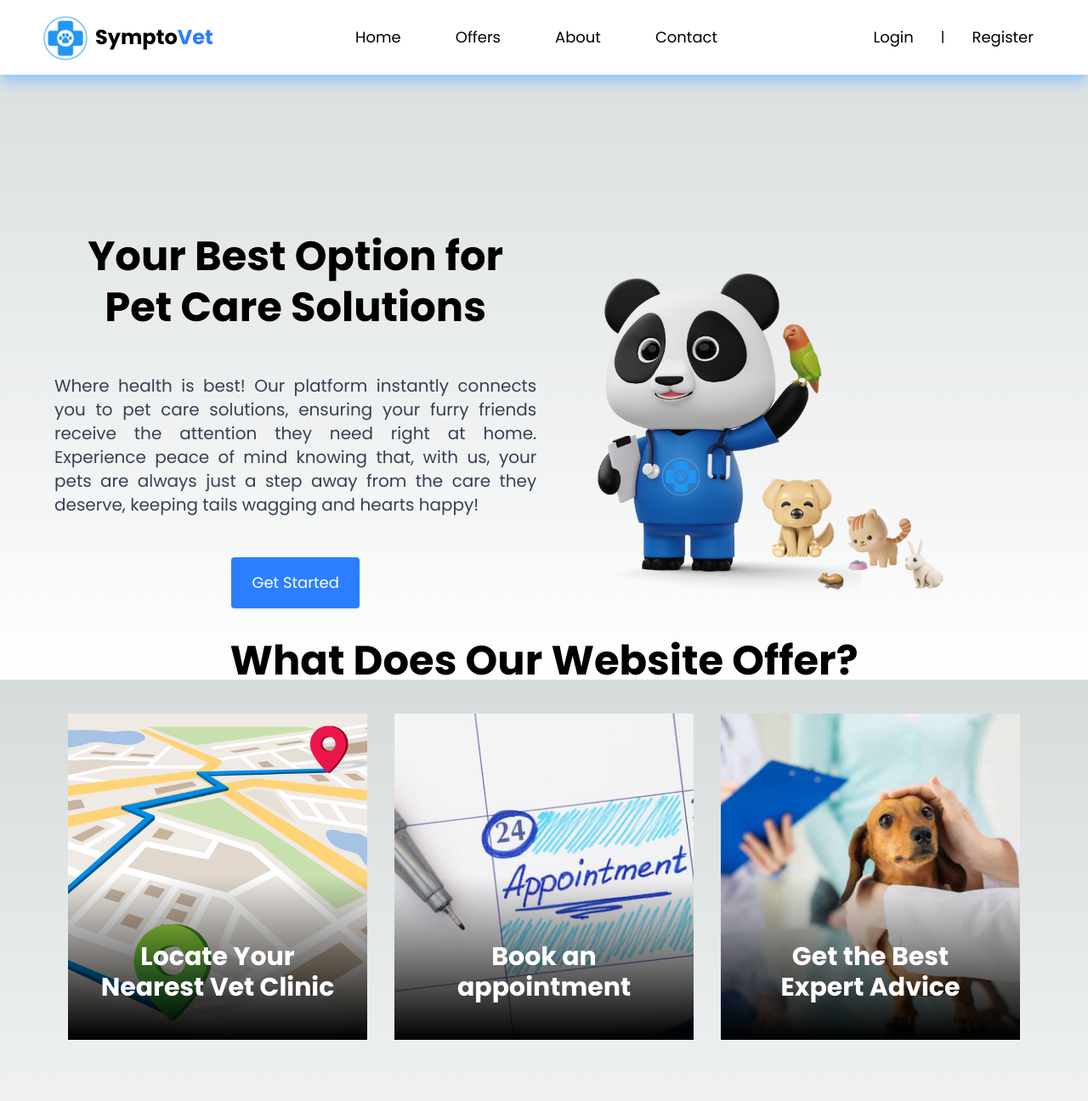
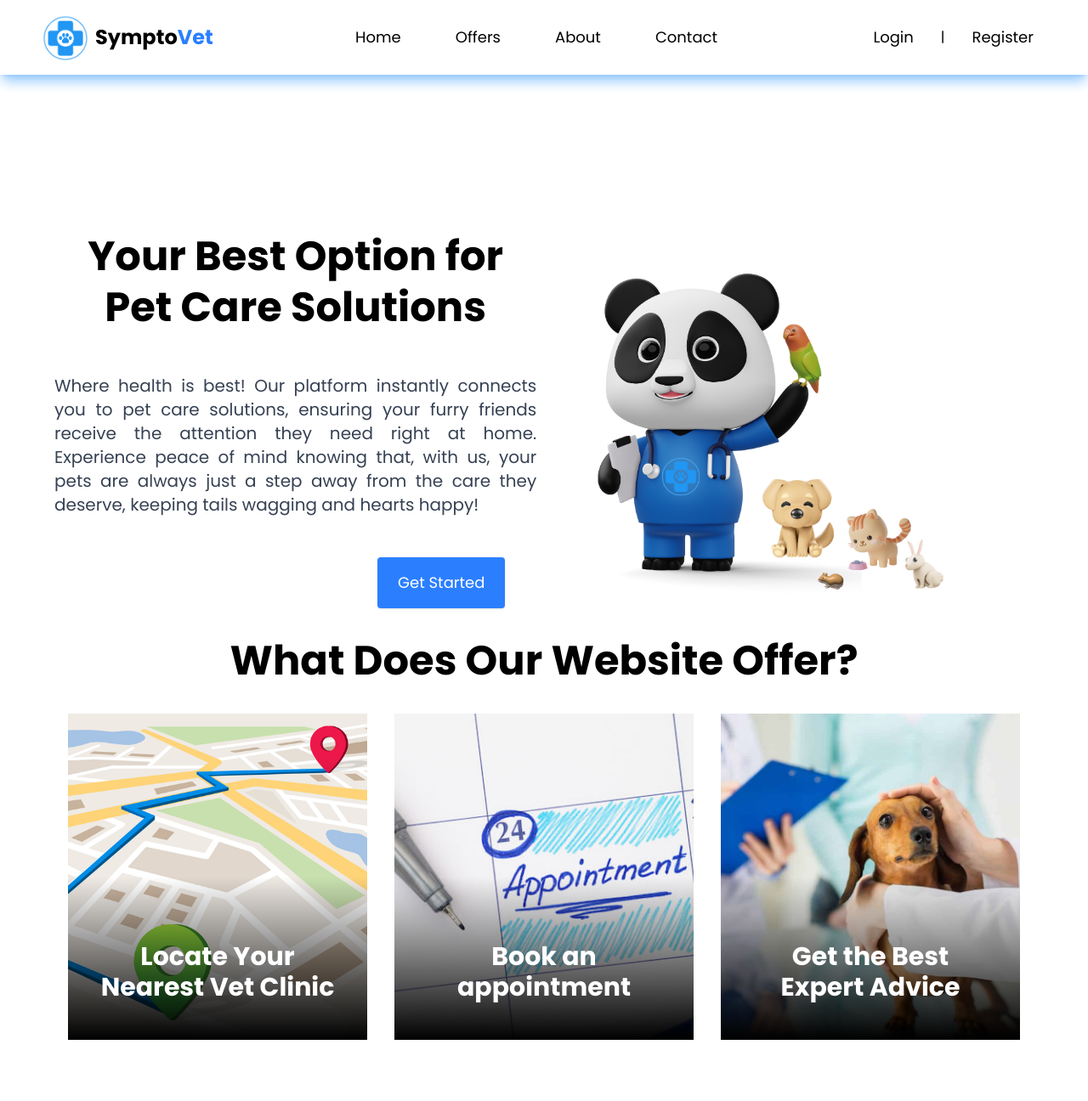
Before and after one commit to itsroorooo/SymptomsBasedReferralVetClinic, a Next.js app: page / in a window 1280 px wide. Shown: the top 1296 px of the page at 85% size. Built offline with nearby package versions, Linux system fonts and the light colour scheme.

Commit message:
fix all body into white

```diff
--- a/app/components/landing/HomeSection.jsx
+++ b/app/components/landing/HomeSection.jsx
@@ -6,7 +6,7 @@ export default function HomeSection() {
   return (
     <section
       id="home"
-      className="flex flex-col md:flex-row items-center max-w-full mx-auto px-6 md:px-16 pt-18 space-y-4 md:space-y-6 md:space-x-4 translate-y-10 transition-all duration-700 ease-out scroll-trigger"
+      className="bg-white flex flex-col md:flex-row items-center max-w-full mx-auto px-6 md:px-16 pt-18 space-y-4 md:space-y-6 md:space-x-4 translate-y-10 transition-all duration-700 ease-out scroll-trigger"
     >
       {/* Content */}
       <div className="md:w-1/2 lg:w-1/2 mt-40 text-center md:text-left">
@@ -23,7 +23,7 @@ export default function HomeSection() {
         </p>
 
         {/* Get Started Button */}
-        <div className="mt-6 flex justify-center transition ease-in-out delay-100 hover:translate-y-1 hover:scale-110">
+        <div className="mt-6 ml-95 flex justify-center md:justify-start transition ease-in-out delay-100 hover:translate-y-1 hover:scale-110">
           <a
             href="#"
             className="text-lg bg-blue-500 hover:bg-black text-white px-6 py-4 rounded shadow"
@@ -33,8 +33,8 @@ export default function HomeSection() {
         </div>
       </div>
 
-      {/* Image */}
-      <div className="md:w-1/2 flex justify-center items-center px-6 md:px-12 pt-8 translate-y-10 transition-all duration-700 ease-out scroll-trigger">
+      {/* Image - hidden on small screens, visible from md breakpoint up */}
+      <div className="hidden md:block md:w-1/2 flex justify-center items-center px-6 md:px-12 pt-8 translate-y-10 transition-all duration-700 ease-out scroll-trigger">
         <Image
           src="/image/panda.png"
           width={900}
--- a/app/components/landing/OfferSection.jsx
+++ b/app/components/landing/OfferSection.jsx
@@ -6,7 +6,7 @@ export default function OffersSection() {
   return (
     <section
       id="offers"
-      className="mx-auto py-8 px-6 md:px-20 scroll-smooth md:scroll-auto"
+      className="mx-auto py-8 px-6 md:px-20 scroll-smooth md:scroll-auto bg-white"
     >
       <h2 className="font-bold mt-4 text-center text-3xl md:text-5xl text-black leading-tight">
         What Does Our Website Offer?
--- a/app/globals.css
+++ b/app/globals.css
@@ -2,26 +2,19 @@
 
 :root {
   --foreground-rgb: 0, 0, 0;
-  --background-start-rgb: 214, 219, 220;
-  --background-end-rgb: 255, 255, 255;
+  --background-rgb: 255, 255, 255;
 }
 
 /* @media (prefers-color-scheme: dark) {
   :root {
     --foreground-rgb: 255, 255, 255;
-    --background-start-rgb: 0, 0, 0;
-    --background-end-rgb: 0, 0, 0;
+    --background-rgb: 0, 0, 0;
   }
 } */
 
 body {
   color: rgb(var(--foreground-rgb));
-  background: linear-gradient(
-      to bottom,
-      transparent,
-      rgb(var(--background-end-rgb))
-    )
-    rgb(var(--background-start-rgb));
+  background: rgb(var(--background-rgb));
   font-family: var(--font-poppins), sans-serif;
   transition: background-color 0.2s ease, color 0.2s ease;
 }
```
